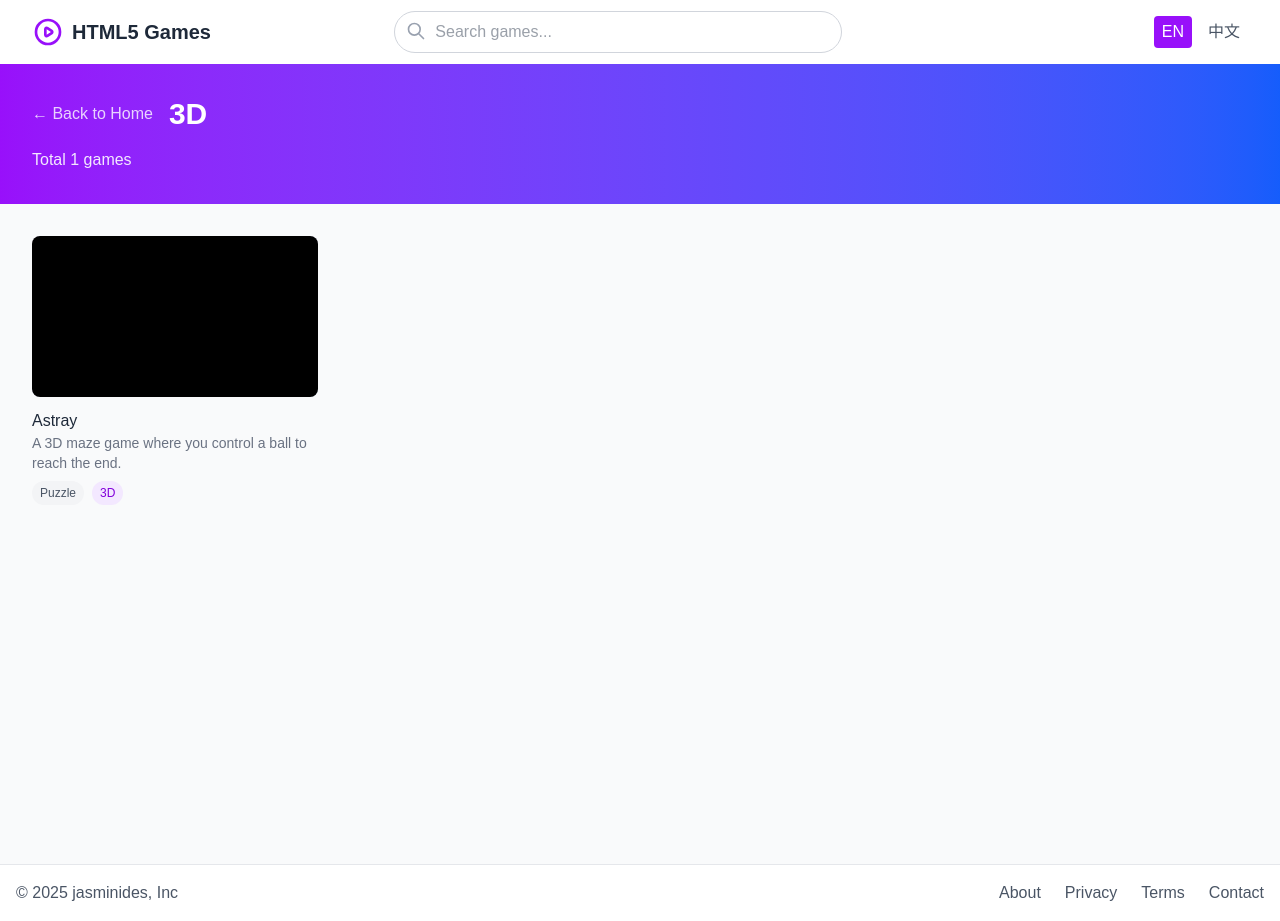
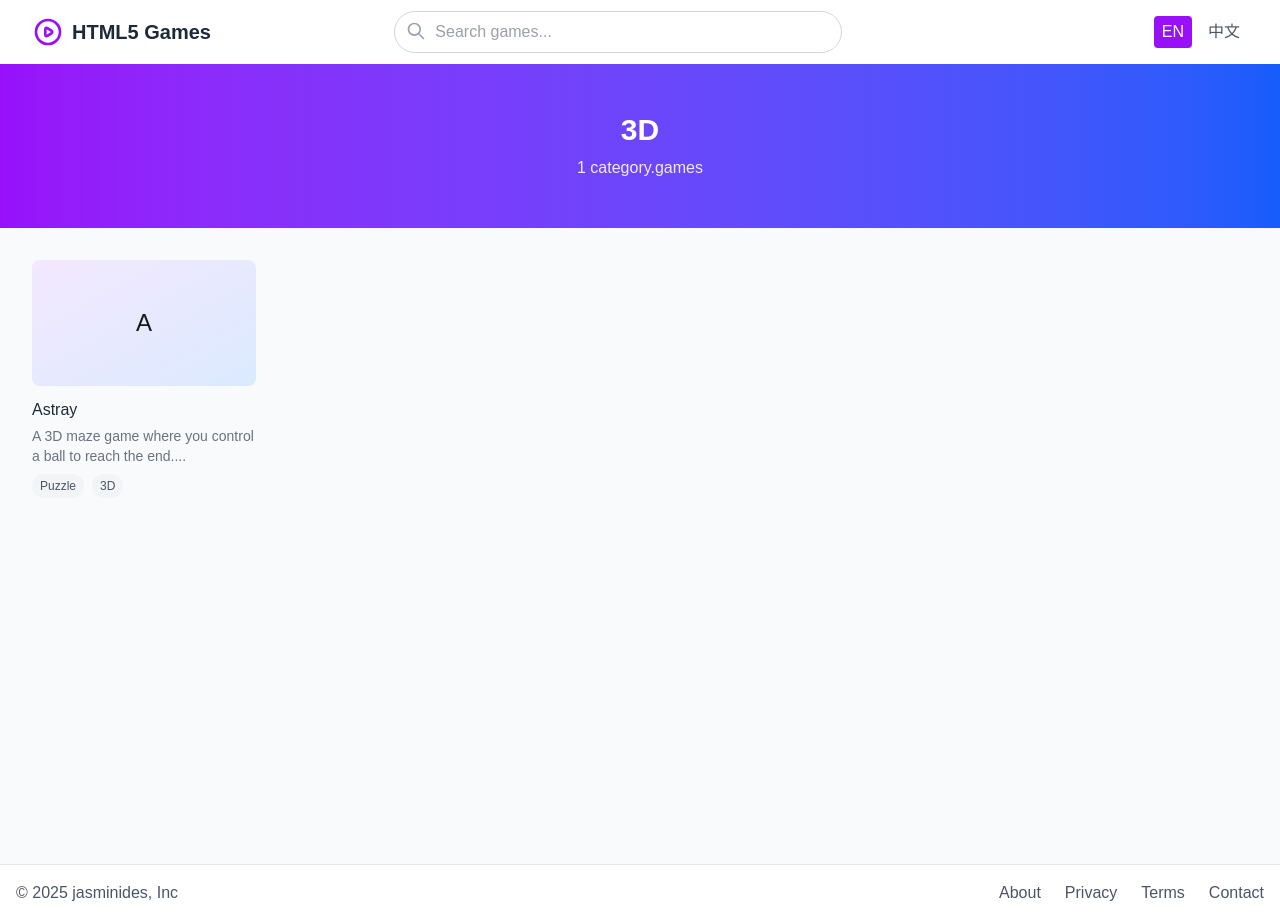
Before and after one commit to overstarry/game-sites, a Next.js app: page /category/3D in a window 1280 px wide. Built offline with nearby package versions, Linux system fonts and the light colour scheme.

Commit message:
feat: 添加分类页面及导航组件，支持英文到中文的分类映射

```diff
--- a/src/app/category/[name]/page.tsx
+++ b/src/app/category/[name]/page.tsx
@@ -1,35 +1,148 @@
 'use client';
 
-import { games } from "@/data/games";
-import { notFound } from "next/navigation";
-import CategoryContent from "../../../components/CategoryContent";
-import { LanguageProvider } from "@/i18n/LanguageContext";
-import { use } from "react";
+import { useParams } from 'next/navigation';
+import Link from 'next/link';
+import Image from 'next/image';
+import { games } from '@/data/games';
+import { useLanguage } from '@/i18n/LanguageContext';
 
-interface CategoryParams {
-  name: string;
-}
+// 添加英文到中文的分类映射
+const categoryMappings: Record<string, string> = {
+  'puzzle': '解谜',
+  'brain': '益智',
+  'popular': '热门',
+  'arcade': '街机',
+  'classic': '经典',
+  'strategy': '策略',
+  'shooting': '射击',
+  'casual': '休闲',
+  'idle': '放置',
+  'innovative': '创新',
+  'racing': '竞速',
+  'sports': '体育',
+  'adventure': '冒险',
+  'word': '文字',
+  'sandbox': '沙盒',
+  'music': '音乐',
+  'action': '动作',
+  'runner': '跑酷',
+  'science': '科学',
+  '3d': '3D',
+  'retro': '复古',
+  'survival': '生存',
+  'scifi': '科幻',
+  'art': '艺术',
+  'industrial': '工业',
+  'fighting': '格斗',
+  'minimal': '极简',
+  'horror': '恐怖',
+  'management': '管理',
+  'simulation': '模拟',
+  'maze': '迷宫',
+  'hacker': '黑客'
+};
 
-export const runtime = 'edge';
+export default function CategoryPage() {
+  const params = useParams();
+  const categoryNameFromUrl = params?.name ? decodeURIComponent(params.name as string) : '';
+  const { t, translateCategory, language } = useLanguage();
 
-export default function CategoryPage({ params }: { params: Promise<CategoryParams> }) {
-  // In Next.js 15, params is a Promise that needs to be resolved with use() in client components
-  const { name } = use(params);
-  const decodedName = decodeURIComponent(name);
-  const categoryGames = games.filter(game =>
-    game.categories.includes(decodedName)
-  );
+  // 尝试将英文分类名映射到中文
+  const chineseCategoryName = categoryMappings[categoryNameFromUrl.toLowerCase()] || categoryNameFromUrl;
 
-  if (categoryGames.length === 0) {
-    return notFound();
-  }
+  // 使用中文分类名过滤游戏
+  const categoryGames = games.filter(game => {
+    return game.categories.some((cat: string | { en: string }) => {
+      const catName = typeof cat === 'string' ? cat : cat.en;
+
+      // 尝试完全匹配中文名称
+      const chineseMatch = catName === chineseCategoryName;
+
+      // 后备方案：尝试其他匹配方式
+      const exactMatch = catName === categoryNameFromUrl;
+      const lowercaseMatch = catName.toLowerCase() === categoryNameFromUrl.toLowerCase();
+      const includesMatch = catName.toLowerCase().includes(categoryNameFromUrl.toLowerCase()) ||
+        categoryNameFromUrl.toLowerCase().includes(catName.toLowerCase());
+
+      return chineseMatch || exactMatch || lowercaseMatch || includesMatch;
+    });
+  });
 
   return (
-    <LanguageProvider>
-      <CategoryContent
-        categoryName={decodedName}
-        games={categoryGames}
-      />
-    </LanguageProvider>
+    <div className="min-h-screen bg-gray-50 pb-24">
+      <header className="bg-gradient-to-r from-purple-600 to-blue-600 text-white py-12">
+        <div className="max-w-7xl mx-auto px-4 sm:px-6 lg:px-8">
+          <h1 className="text-3xl font-bold text-center">
+            {translateCategory(categoryNameFromUrl)}
+          </h1>
+          <p className="text-center text-purple-100 mt-2">
+            {categoryGames.length} {t('category.games')}
+          </p>
+        </div>
+      </header>
+
+      <main className="max-w-7xl mx-auto px-4 sm:px-6 lg:px-8 py-8">
+        {categoryGames.length > 0 ? (
+          <div className="grid grid-cols-2 sm:grid-cols-3 lg:grid-cols-4 xl:grid-cols-5 gap-6">
+            {categoryGames.map(game => (
+              <div key={game.id} className="flex flex-col">
+                <Link
+                  href={`/game/${game.id}`}
+                  className="group flex-grow"
+                >
+                  <div className="relative aspect-video rounded-lg overflow-hidden bg-gray-200 mb-3">
+                    {game.thumbnail ? (
+                      <Image
+                        src={game.thumbnail}
+                        alt={game.titleTranslation?.[language] || game.title}
+                        width={320}
+                        height={180}
+                        className="w-full h-full object-cover group-hover:scale-105 transition-transform duration-200"
+                      />
+                    ) : (
+                      <div className="w-full h-full flex items-center justify-center bg-gradient-to-br from-purple-100 to-blue-100">
+                        <span className="text-2xl">
+                          {(game.titleTranslation?.[language] || game.title)[0]}
+                        </span>
+                      </div>
+                    )}
+                  </div>
+                  <h3 className="font-medium text-gray-800 group-hover:text-purple-600 transition-colors">
+                    {game.titleTranslation?.[language] || game.title}
+                  </h3>
+                  <p className="text-sm text-gray-500 mt-1">
+                    {game.descriptionTranslation?.[language] || game.description?.slice(0, 60)}...
+                  </p>
+                </Link>
+
+                <div className="mt-2 flex flex-wrap gap-2">
+                  {game.categories.map((category: string | { en: string }) => {
+                    // 获取类别的英文名称用于URL
+                    const categoryUrlName = typeof category === 'object' ? category.en : category;
+                    return (
+                      <Link
+                        key={`${game.id}-${categoryUrlName}`}
+                        href={`/category/${categoryUrlName}`}
+                        className="text-xs px-2 py-1 rounded-full bg-gray-100 text-gray-600 hover:bg-gray-200"
+                      >
+                        {translateCategory(typeof category === 'object' ? category.en : category)}
+                      </Link>
+                    );
+                  })}
+                </div>
+              </div>
+            ))}
+          </div>
+        ) : (
+          <div className="text-center py-16">
+            <h3 className="text-xl text-gray-600 mb-2">{t('category.noGamesFound')}</h3>
+            <p className="text-gray-500">{t('category.tryAnotherCategory')}</p>
+            <Link href="/" className="mt-6 inline-block px-5 py-3 bg-purple-600 text-white rounded-lg hover:bg-purple-700">
+              {t('common.backToHome')}
+            </Link>
+          </div>
+        )}
+      </main>
+    </div>
   );
 }
--- a/src/app/page.tsx
+++ b/src/app/page.tsx
@@ -4,6 +4,23 @@ import Link from "next/link";
 import Image from "next/image";
 import { games } from "@/data/games";
 import { useLanguage } from "@/i18n/LanguageContext";
+
+// 分类名到英文slug的映射
+const categoryToSlug = {
+  "热门": "hot",
+  "经典": "classic",
+  "益智": "puzzle",
+  "街机": "arcade",
+  "休闲": "casual",
+  "动作": "action",
+  "射击": "shooting",
+  "解谜": "riddle",
+  "策略": "strategy",
+  "冒险": "adventure"
+};
+
+// 获取分类的英文slug
+const getCategorySlug = (category: string) => categoryToSlug[category as keyof typeof categoryToSlug] || category;
 
 // Get all game categories
 const allCategories = Array.from(
@@ -70,7 +87,7 @@ export default function Home() {
             {allCategories.map(category => (
               <Link
                 key={category}
-                href={`/category/${category}`}
+                href={`/category/${getCategorySlug(category)}`}
                 className="px-4 py-2 rounded-full bg-white/10 hover:bg-white/20 transition-colors"
               >
                 {translateCategory(category)}
@@ -165,7 +182,7 @@ export default function Home() {
               <h2 className="text-2xl font-bold mb-6 text-gray-800 flex items-center">
                 {translateCategory(category)}
                 <Link
-                  href={`/category/${category}`}
+                  href={`/category/${getCategorySlug(category)}`}
                   className="ml-4 text-sm text-purple-600 hover:text-purple-700"
                 >
                   {t('home.viewAll')} ({categoryGames.length}) →
@@ -173,10 +190,10 @@ export default function Home() {
               </h2>
               <div className="grid grid-cols-2 sm:grid-cols-3 lg:grid-cols-4 xl:grid-cols-5 gap-6">
                 {categoryGames.slice(0, 5).map(game => (
+                  <div key={`${translateCategory(category)}-${game.id}`} className="flex flex-col">
                     <Link
-                    key={`${translateCategory(category)}-${game.id}`}
                       href={`/game/${game.id}`}
-                    className="group"
+                      className="group flex-grow"
                     >
                       <div className="relative aspect-video rounded-lg overflow-hidden bg-gray-200 mb-3">
                         {game.thumbnail ? (
@@ -208,6 +225,18 @@ export default function Home() {
                         <span>{(game.plays / 1000).toFixed(1)}k {language === 'en' ? 'plays' : '次'}</span>
                       </div>
                     </Link>
+                    <div className="mt-2 flex flex-wrap gap-2">
+                      {game.categories.slice(0, 2).map(gameCategory => (
+                        <Link
+                          key={`${game.id}-${gameCategory}`}
+                          href={`/category/${getCategorySlug(gameCategory)}`}
+                          className="text-xs px-2 py-1 rounded-full bg-gray-100 text-gray-600 hover:bg-gray-200"
+                        >
+                          {translateCategory(gameCategory)}
+                        </Link>
+                      ))}
+                    </div>
+                  </div>
                 ))}
               </div>
             </section>
```
Also changed, not shown: src/components/Navigation.jsx (added), src/pages/CategoryPage.jsx (added). Lines whose indentation alone changed are shown as unchanged.
